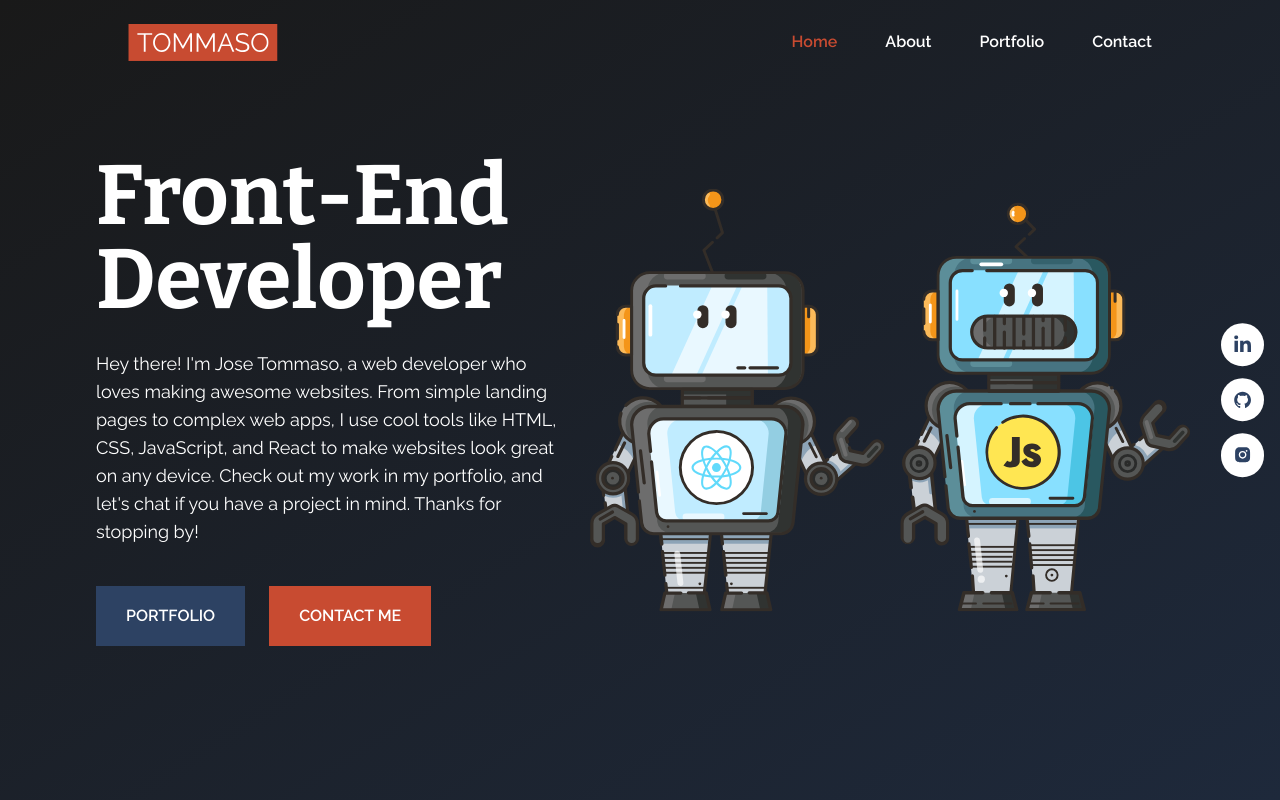
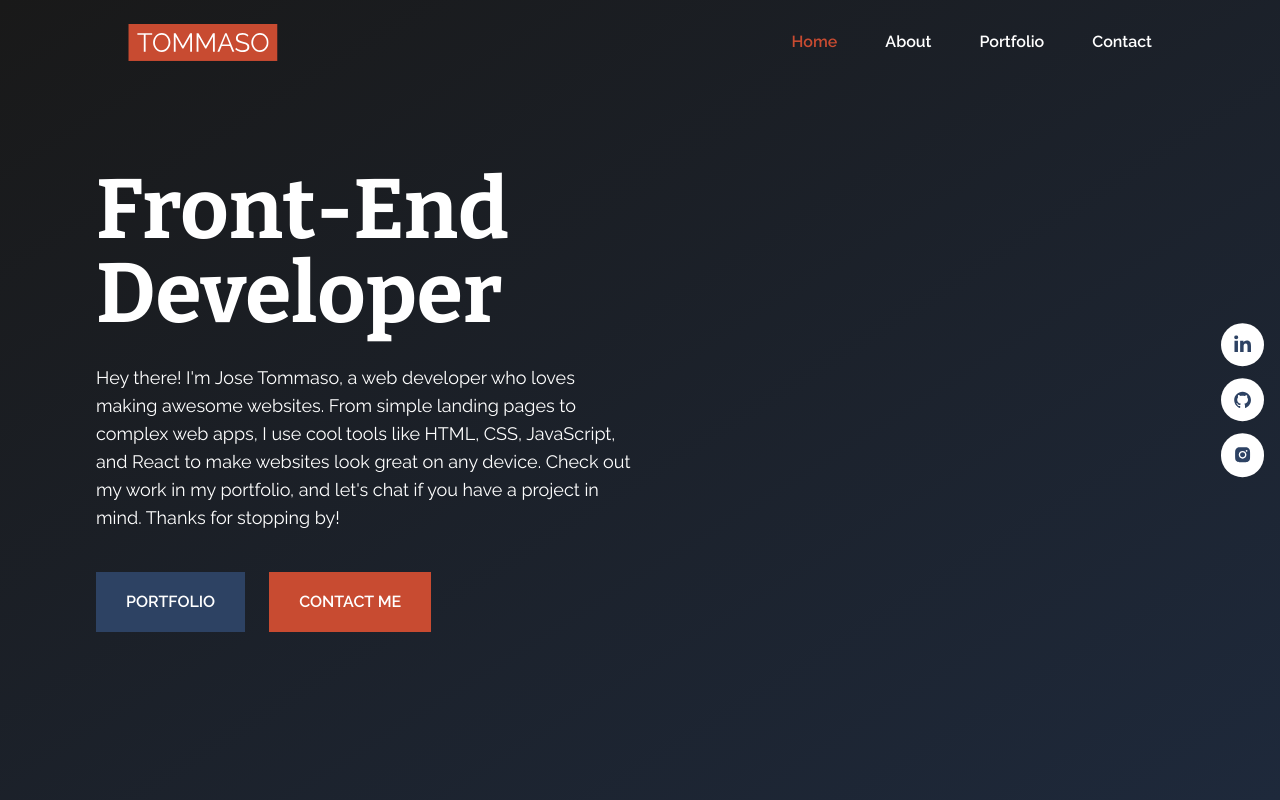
Before and after one commit to josetommaso/portfolio2023, a Next.js app: page / in a window 1280 px wide. Built offline with nearby package versions, Linux system fonts and the light colour scheme.

Commit message:
change to css grid

```diff
--- a/src/pages/index.js
+++ b/src/pages/index.js
@@ -24,8 +24,39 @@ export default function Home() {
 				exit={{ opacity: 0 }}
 				transition={transition1}
 			>
-				<div className="container min-h-screen mx-auto h-full relative lg:px-20">
-					<div className="flex flex-col justify-center min-h-screen">
+				<div className="container min-h-screen mx-auto h-full relative lg:px-20 flex items-center">
+					<div className="grid lg:grid-cols-2 px-4">
+						<motion.div
+							initial={{ opacity: 0, y: '-50%' }}
+							animate={{ opacity: 1, y: '0' }}
+							exit={{ opacity: 0, y: '-50%' }}
+							transition={transition1}
+							className="w-full flex flex-col justify-center items-center lg:items-start"
+						>
+							<h1 className="h1">
+								Front-End <br />
+								Developer
+							</h1>
+							<p className="mb-10 text-lg text-white text-center lg:text-left">
+								Hey there! I&apos;m Jose Tommaso, a web developer who loves
+								making awesome websites. From simple landing pages to complex
+								web apps, I use cool tools like HTML, CSS, JavaScript, and React
+								to make websites look great on any device. Check out my work in
+								my portfolio, and let&apos;s chat if you have a project in mind.
+								Thanks for stopping by!
+							</p>
+							<div className="flex flex-wrap gap-6">
+								<Link href="/portfolio" className="btn btn-primary">
+									Portfolio
+								</Link>
+								<Link href="/contact" className="btn btn-secondary">
+									Contact me
+								</Link>
+							</div>
+						</motion.div>
+						<figure></figure>
+					</div>
+					{/* <div className="flex flex-col justify-center min-h-screen">
 						<motion.div
 							initial={{ opacity: 0, y: '-50%' }}
 							animate={{ opacity: 1, y: '0' }}
@@ -71,7 +102,7 @@ export default function Home() {
 								/>
 							</div>
 						</motion.div>
-					</div>
+					</div> */}
 				</div>
 			</motion.section>
 		</>
```
